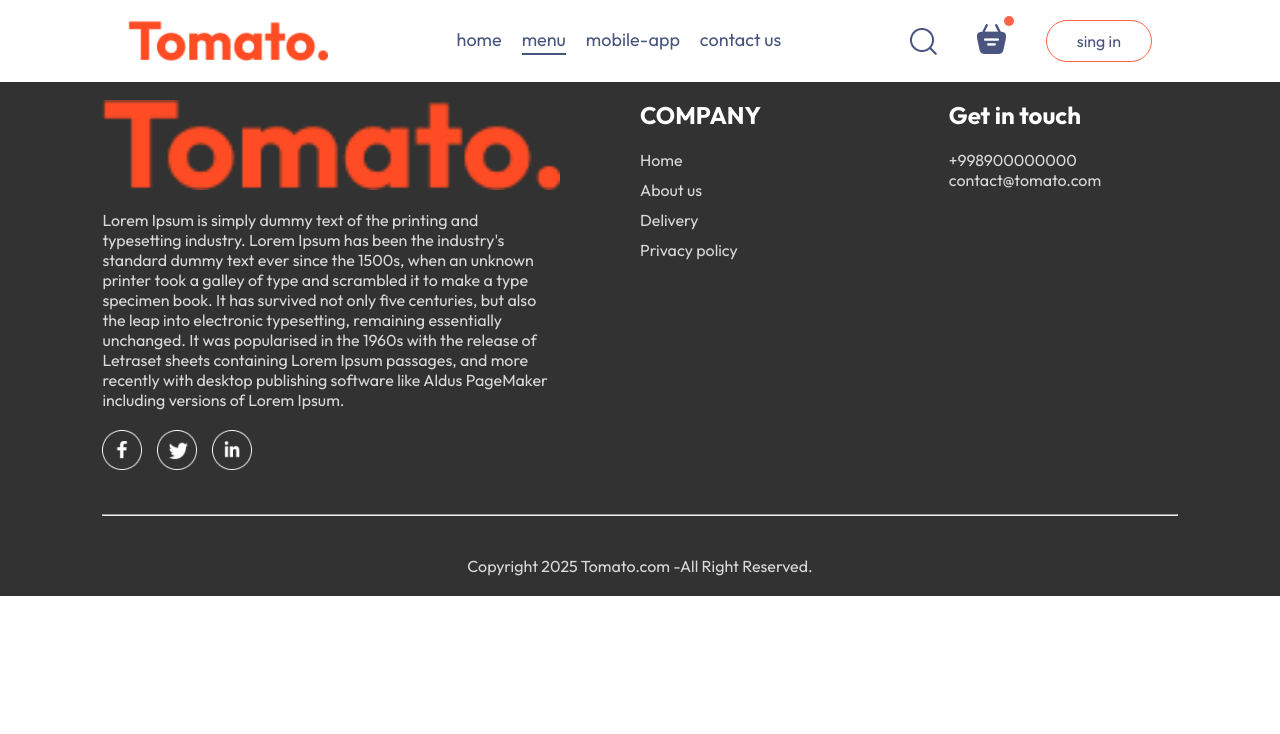
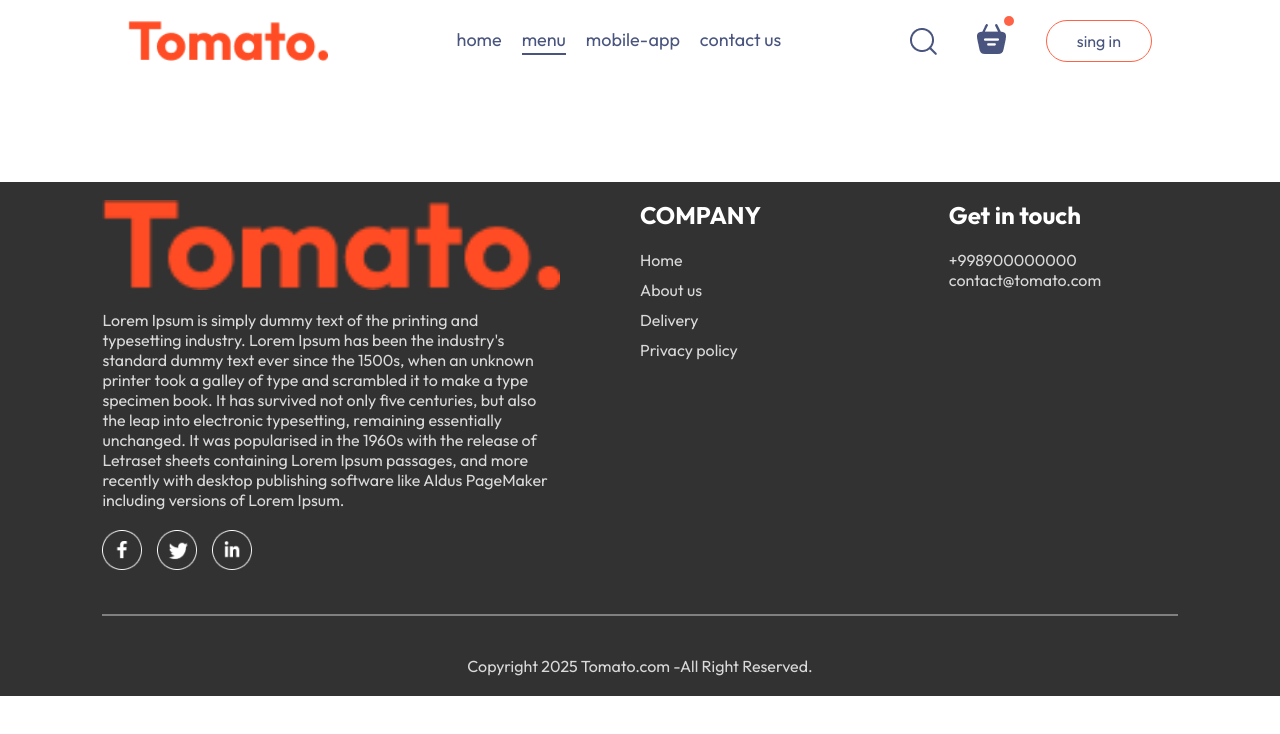
Before and after one commit to shaxa98/DliweryFood, a React (Vite) app in the folder Food/: page /order in a window 1280 px wide. Shown: the top 734 px of the page. Built offline with nearby package versions, Linux system fonts and the light colour scheme.

Commit message:
create AppDownload folder

```diff
--- a/Food/src/components/Footer/Footer.css
+++ b/Food/src/components/Footer/Footer.css
@@ -7,6 +7,7 @@
   gap: 20px;
   padding: 20px 8vw;
   padding-top: 18px;
+  margin-top: 100px;
 }
 .footer-content {
   width: 100%;
@@ -42,4 +43,6 @@
   width: 100%;
   height: 2px;
   margin: 20px 0px;
+  background-color: gray;
+  border: none;
 }
```
Also changed, not shown: Food/src/components/AppDownload/AppDownload.jsx (added, +8 -0 lines), Food/src/components/AppDownload/AppDownload.css (added).
